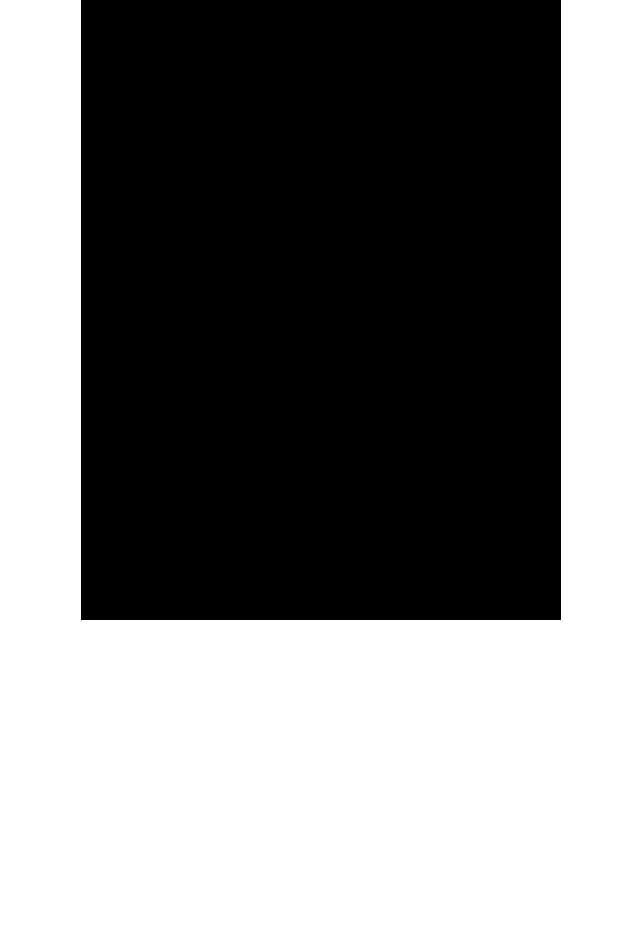
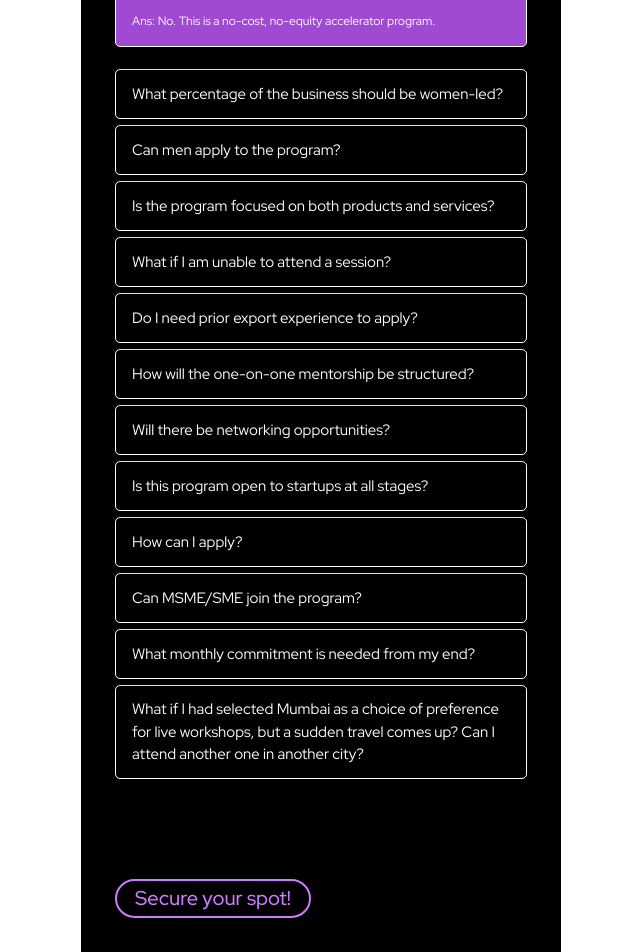
Before and after one commit to schoolsharks/aspire-for-her, a React (Vite) app in the folder client/: page /faqs in a window 1280 px wide. Shown: the part 180-1132 px from the top of the page, without its empty margins (319-959 px from the left). Before the commit the page ends 800 px from the top, so only its background shows below. Built offline with nearby package versions, Linux system fonts and the light colour scheme; no server answers.

Commit message:
ui fixes

```diff
--- a/client/package.json
+++ b/client/package.json
@@ -21,12 +21,15 @@
     "react-dom": "^18.3.1",
     "react-redux": "^9.2.0",
     "react-router-dom": "^7.1.3",
-    "recharts": "^2.15.1"
+    "react-slick": "^0.30.3",
+    "recharts": "^2.15.1",
+    "slick-carousel": "^1.8.1"
   },
   "devDependencies": {
     "@eslint/js": "^9.17.0",
     "@types/react": "^18.3.18",
     "@types/react-dom": "^18.3.5",
+    "@types/react-slick": "^0.23.13",
     "@vitejs/plugin-react": "^4.3.4",
     "eslint": "^9.17.0",
     "eslint-plugin-react-hooks": "^5.0.0",
--- a/client/src/pages/users/FAQs/FAQs.tsx
+++ b/client/src/pages/users/FAQs/FAQs.tsx
@@ -1,16 +1,142 @@
-import { Stack, Typography } from "@mui/material";
+import {
+  Accordion,
+  AccordionDetails,
+  AccordionSummary,
+  Stack,
+  Typography,
+  useTheme,
+} from "@mui/material";
+import { useEffect, useState } from "react";
+import OutlinedButton from "../../../components/OutlinedButton";
+import { useNavigate } from "react-router-dom";
 
-// const faqs = [
-//   {
-//     question: "Is there a cost for the Founder/Co-Founder?",
-//     answer: "Ans: No. This is a no-cost, no-equity accelerator program.",
-//   },
-// ];
+const faqs = [
+  {
+    question: "Is there a cost for the Founder/Co-Founder?",
+    answer: "Ans: No. This is a no-cost, no-equity accelerator program.",
+  },
+  {
+    question: "What percentage of the business should be women-led?",
+    answer:
+      "Ans: The business must have a majority active stake held by a woman founder.",
+  },
+  {
+    question: "Can men apply to the program?",
+    answer:
+      "Ans: Yes. While the program is women-focused, 10% of seats are reserved for male entrepreneurs who wish to participate.",
+  },
+  {
+    question: "Is the program focused on both products and services?",
+    answer: "Ans: No, Season 2 is exclusively focused on the service industry.",
+  },
+  {
+    question: "What if I am unable to attend a session?",
+    answer:
+      "Ans: Sessions will be recorded and available on request. However, active participation is monitored, and any lack of engagement may result in exclusion from the program.",
+  },
+  {
+    question: "Do I need prior export experience to apply?",
+    answer:
+      "Ans: No. The program is designed for both beginners and experienced entrepreneurs looking to expand internationally.",
+  },
+  {
+    question: "How will the one-on-one mentorship be structured?",
+    answer:
+      "Ans: Each participant will receive three personalized mentoring sessions with industry experts tailored to their business needs.",
+  },
+  {
+    question: "Will there be networking opportunities?",
+    answer:
+      "Ans: Yes! Participants will have multiple opportunities to connect with fellow entrepreneurs, industry experts, and potential partners through workshops and online sessions.",
+  },
+  {
+    question: "Is this program open to startups at all stages?",
+    answer:
+      "Ans: This program is suitable for early revenue or early growth stage startups. It is designed to accelerate your growth.",
+  },
+  {
+    question: "How can I apply?",
+    answer:
+      "Ans: Applications will open on February 10, 2025, and you can apply through this link",
+  },
+  {
+    question: "Can MSME/SME join the program?",
+    answer: "Ans. Yes, as long as it is service-focused.",
+  },
+  {
+    question: "What monthly commitment is needed from my end?",
+    answer:
+      "Ans: Even though it’s a five month program we expect you to participate in the monthly virtual workshop/session or panel engagement x 2 hours/ month. Mandatory to attend in person one of the 10 live city workshops (depending on the city schedule) and your personal one X one mentoring sessions.",
+  },
+  {
+    question:
+      "What if I had selected Mumbai as a choice of preference for live workshops, but a sudden travel comes up? Can I attend another one in another city?",
+    answer:
+      "Ans: Yes, we are flexible on that. Kindly keep the team informed in advance.",
+  },
+];
 const FAQs = () => {
+  const [expanded, setExpanded] = useState(0);
+  const theme = useTheme();
+  const navigate = useNavigate();
+
+  useEffect(()=>{
+    window.scrollTo({top:0,behavior:"smooth"})
+  },[])
+
   return (
-    <Stack>
+    <Stack bgcolor="#000" color={"#fff"} padding={"34px"}>
       <Typography fontSize={"30px"} fontWeight={"700"}>
         FAQs
+      </Typography>
+      <Stack marginTop={"40px"} gap={"6px"}>
+        {faqs.map((faq, index) => (
+          <Accordion
+            expanded={index === expanded}
+            onClick={() => setExpanded(index)}
+            key={index}
+            sx={{
+              borderRadius: "5px !important",
+              color: "#fff",
+              border: "0.5px solid #ffffff",
+              bgcolor:
+                expanded === index ? theme.palette.primary.main : "transparent",
+            }}
+          >
+            <AccordionSummary>
+              <Typography fontSize={"15px"} fontWeight="400">
+                {faq.question}
+              </Typography>
+            </AccordionSummary>
+            <AccordionDetails>
+              <Typography fontSize={"12px"} fontWeight={"400"}>
+                {faq.answer}
+              </Typography>
+            </AccordionDetails>
+          </Accordion>
+        ))}
+      </Stack>
+      <OutlinedButton
+        sx={{
+          color: theme.palette.tertiary.main,
+          fontSize: "20px",
+          marginTop: "100px",
+          borderColor: theme.palette.tertiary.main,
+        }}
+        onClick={() => navigate("/login")}
+      >
+        Secure your spot!
+      </OutlinedButton>
+
+      <Typography marginTop={"60px"} fontWeight={"600"}>
+        For any questions in the interim, please contact <br />
+        <br />
+        <b>Vibha</b>
+        <br />
+        (vibha.manohara@aspireforher.com) <br />
+        or <br />
+        <b>Anuj</b>
+        <br /> (anuj.kanwar@aspireforher.com)
       </Typography>
     </Stack>
   );
--- a/client/src/pages/users/Login/Login.tsx
+++ b/client/src/pages/users/Login/Login.tsx
@@ -1,4 +1,5 @@
 import {
+  Box,
   Button,
   Checkbox,
   IconButton,
@@ -14,6 +15,7 @@
 // import { useDispatch } from "react-redux";
 // import { AppDispatch } from "../../../store/store";
 // import { createUser } from "../../../store/user/userActions";
+import logos from "../../../assets/company-logos.webp"
 
 const Login = () => {
   const navigate = useNavigate();
@@ -267,6 +269,18 @@
           </Stack>
         </UpperTriangleBox>
       )} */}
+
+      <Box
+        component="img"
+        src={logos}
+        alt=""
+        sx={{
+          position: "absolute",
+          top: "10px",
+          right: "16px",
+          width: "218px",
+        }}
+      />
     </Stack>
   );
 };
--- a/client/src/pages/users/Onboarding/OnboardingMain.tsx
+++ b/client/src/pages/users/Onboarding/OnboardingMain.tsx
@@ -1,12 +1,17 @@
-import { Stack } from "@mui/material";
+import { Box, Stack } from "@mui/material";
 import UpperTriangleBox from "../../../components/UpperTriangleBox";
 import { useParams } from "react-router-dom";
 import Page1 from "./Page1";
 import Page2 from "./Page2";
 import Page3 from "./Page3";
+import logos from "../../../assets/company-logos.webp";
+import { useEffect } from "react";
 
 const OnboardingMain = () => {
   const { page } = useParams();
+  useEffect(() => {
+    window.scrollTo({ top: 0, behavior: "smooth" });
+  }, [page]);
   return (
     <Stack>
       <UpperTriangleBox sx={{ minHeight: window.innerHeight }}>
@@ -14,6 +19,17 @@
         {page === "2" && <Page2 />}
         {page === "3" && <Page3 />}
       </UpperTriangleBox>
+      <Box
+        component="img"
+        src={logos}
+        alt=""
+        sx={{
+          position: "absolute",
+          top: "10px",
+          right: "16px",
+          width: "218px",
+        }}
+      />
     </Stack>
   );
 };
--- a/client/src/pages/users/Onboarding/Page3.tsx
+++ b/client/src/pages/users/Onboarding/Page3.tsx
@@ -10,6 +10,7 @@
 import OutlinedButton from "../../../components/OutlinedButton";
 import { useNavigate } from "react-router-dom";
 import { ArrowCircleDown } from "@mui/icons-material";
+import { useEffect } from "react";
 
 const mainPointers = [
   "11 City-Based Workshops (Delhi/NCR, Chandigarh, Kolkata , Mumbai, Pune, Ahmedabad, Surat, Indore, Bengaluru, Chennai, Coimbatore)",
@@ -281,6 +282,10 @@
   const handleNextPage = () => {
     navigate("/login");
   };
+
+  useEffect(()=>{
+    window.scrollTo({top:0,behavior:"smooth"})
+  },[])
   return (
     <Stack color={"#fff"} padding={"24px"} gap={"60px"}>
       <Box>
@@ -552,6 +557,7 @@
           Secure your spot!
         </OutlinedButton>
         <OutlinedButton
+        onClick={()=>navigate("/faqs")}
           sx={{
             color: theme.palette.tertiary.main,
             fontSize: "20px",
--- a/client/src/pages/users/UserMain.tsx
+++ b/client/src/pages/users/UserMain.tsx
@@ -6,6 +6,7 @@
 import Review from "./Review/Review";
 import Benefits from "./Benefits/Benefits";
 import OnboardingMain from "./Onboarding/OnboardingMain";
+import FAQs from "./FAQs/FAQs";
 // import { useDispatch,
   // useSelector
 //  } from "react-redux";
@@ -46,7 +47,7 @@
         <Route path="/review" element={<Review/> } />
         <Route path="/benefits" element={<Benefits/> } />
         <Route path="/onboarding/:page" element={<OnboardingMain/> } />
-        <Route path="/faqs" element={<OnboardingMain/> } />
+        <Route path="/faqs" element={<FAQs/> } />
 
         <Route path="/*" element={<Navigate to="/onboarding/1" />} />
       </Routes>
```
Also changed, not shown: client/src/pages/users/Onboarding/AnimatedTestimonials.tsx (added, +69 -0 lines), client/src/pages/users/Onboarding/Page2.tsx (+35 -38 lines), client/src/assets/company-logos.webp (added), 5 other files (tests, documents, lock files or other folders).
